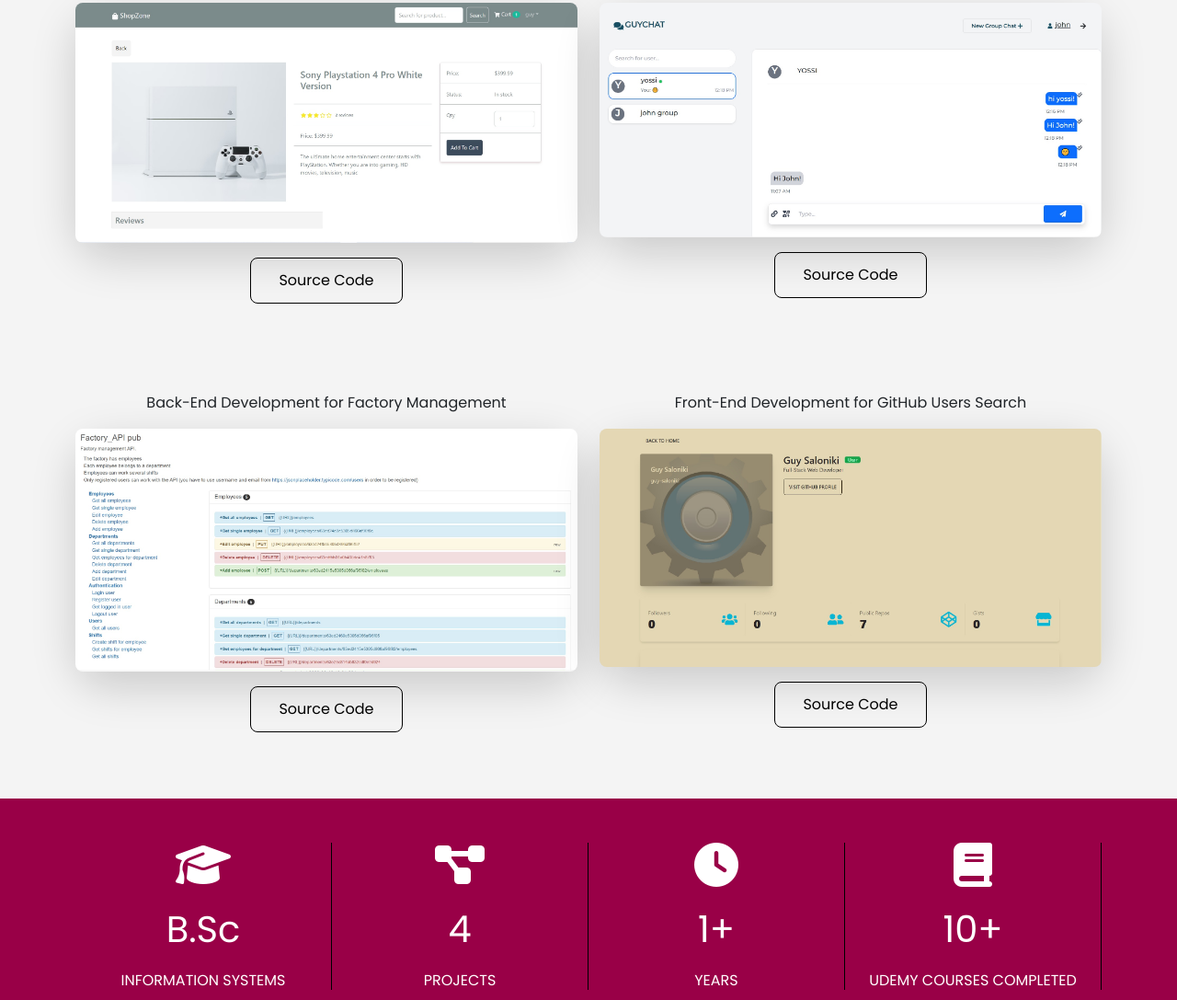
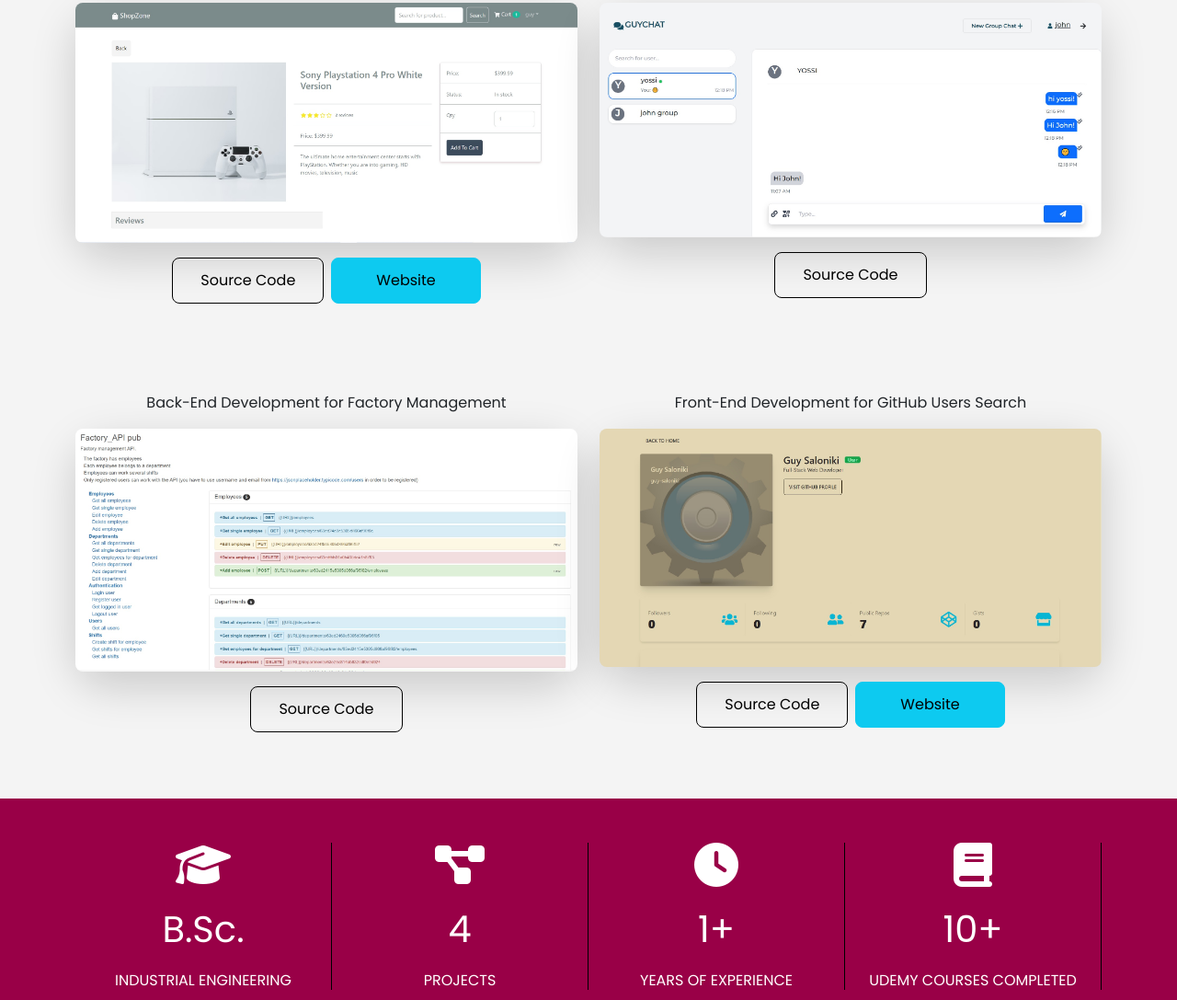
Before and after one commit to guy-saloniki/portfoilio, a website: page index.html in a window 1280 px wide. Shown: the part 2295-3382 px from the top of the page at 92% size. Drawn offline with nearby package versions, Linux system fonts and the light colour scheme; files that its build step writes are made by us from their sources.

Commit message:
Added website links

```diff
--- a/index.html
+++ b/index.html
@@ -164,11 +164,18 @@
                 />
               </a>
             </div>
+            <div class="d-flex gap-2 mx-auto">
               <a
                 href="https://github.com/guy-saloniki/shopzone"
-              class="btn btn-outline-dark mt-3 mx-auto rounded-3"
+                class="btn btn-outline-dark mt-3 rounded-3"
                 >Source Code</a
               >
+              <a
+                href="https://shopzone-project.onrender.com/"
+                class="btn btn-info mt-3 px-5 rounded-3"
+                >Website</a
+              >
+            </div>
           </div>
           <div class="col-md-6 mb-4 d-flex flex-column">
             <p class="text-center">GuyChat - MERN Chat App</p>
@@ -234,11 +241,18 @@
                 />
               </a>
             </div>
+            <div class="d-flex gap-2 mx-auto">
               <a
                 href="https://github.com/guy-saloniki/Github-Users"
-              class="btn btn-outline-dark mt-3 mx-auto rounded-3"
+                class="btn btn-outline-dark mt-3 rounded-3"
                 >Source Code</a
               >
+              <a
+                href="https://github-users-guy.vercel.app"
+                class="btn btn-info mt-3 px-5 rounded-3"
+                >Website</a
+              >
+            </div>
           </div>
         </div>
       </div>
@@ -251,8 +265,8 @@
           <div class="col-md-6 col-lg-3">
             <div class="stat text-center border-end border-dark">
               <i class="fas fa-graduation-cap fa-3x mb-3"></i>
-              <p class="fs-1">B.Sc</p>
-              <h3 class="fs-6 text-uppercase">Information Systems</h3>
+              <p class="fs-1">B.Sc.</p>
+              <h3 class="fs-6 text-uppercase">Industrial Engineering</h3>
             </div>
           </div>
           <div class="col-md-6 col-lg-3">
@@ -266,7 +280,7 @@
             <div class="stat text-center border-end border-dark">
               <i class="fas fa-clock fa-3x mb-3"></i>
               <p class="fs-1">1+</p>
-              <h3 class="fs-6 text-uppercase">Years</h3>
+              <h3 class="fs-6 text-uppercase">Years of Experience</h3>
             </div>
           </div>
           <div class="col-md-6 col-lg-3">
```
Lines whose indentation alone changed are shown as unchanged.
